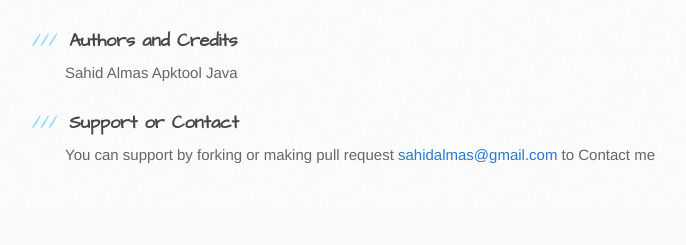
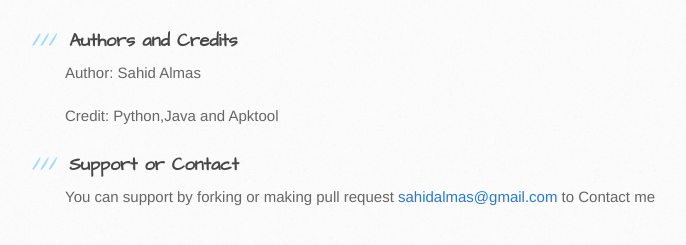
Before and after one commit to SalimMahdAlmas/IPE, a plain HTML site: page index.html in a window 1280 px wide. Shown: the part 1382-1627 px from the top of the page, without its empty margins (105-791 px from the left). Before the commit the page ends 1591 px from the top, so only its background shows below. Drawn offline with Linux system fonts and the light colour scheme.

Commit message:
Update index.html

```diff
--- a/index.html
+++ b/index.html
@@ -59,9 +59,8 @@
 <h3>
 <a id="authors-and-credits" class="anchor" href="#authors-and-credits" aria-hidden="true"><span class="octicon octicon-link"></span></a>Authors and Credits</h3>
 
-<p>Sahid  Almas
-Apktool
-Java</p>
+<p>Author: Sahid  Almas
+</p><p>Credit: Python,Java and Apktool</p>
 
 <h3>
 <a id="support-or-contact" class="anchor" href="#support-or-contact" aria-hidden="true"><span class="octicon octicon-link"></span></a>Support or Contact</h3>
```
